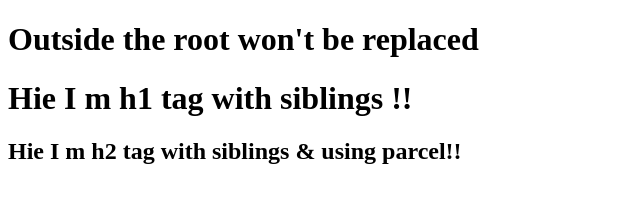
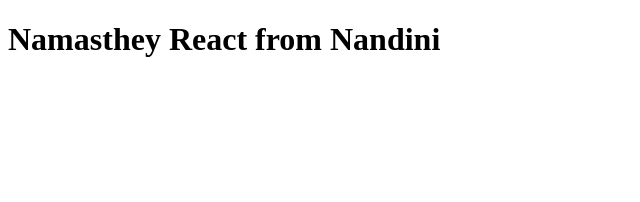
Before and after one commit to nandinigummalla/Namasthey_React, a React app: page / in a window 1280 px wide. Shown: the whole page, without its empty margins (0-640 px from the left). Built offline with nearby package versions, Linux system fonts and the light colour scheme.

Commit message:
episode 3 part 3

```diff
--- a/App.js
+++ b/App.js
@@ -1,10 +1,18 @@
 import React from "react";
 import ReactDOM from "react-dom/client"
 
-const heading = React.createElement("h1", { id: "heading" }, "Hello World using React with parcel !!!");
-// const parent = React.createElement("div", { id: "parent" }, React.createElement("div", { id: "child" }, React.createElement("h1", {}, "Hie I m h1 tag with parent child combo")))
-const parent = React.createElement("div", { id: "parent" }, React.createElement("div", { id: "child" }, [React.createElement("h1", {}, "Hie I m h1 tag with siblings !!"), React.createElement("h2", {}, "Hie I m h2 tag with siblings & using parcel!!")]))
+// React.createElement --> React Element -- js object  --> HTMl Element (render)
+// const heading = React.createElement("h1", { id: "heading" }, "Namasthey React");   // As it's difficult to write will use jsx code from now
+
+// jsx code is html like code and will have minor differences compared to html.. At the end jsx code converts to React code ( becoz js engines don't understand jsx)
+const heading = <h1 id="heading">Namasthey React</h1>   // This will be transpiled to React code( React.createElement) with the help of Babel
+
+const multiLineHeading = (<h1 className="head">
+    Namasthey
+    React
+    from Nandini
+</h1>);  // Need to be binded in () when we write in multiple lines
+
 const root = ReactDOM.createRoot(document.getElementById("root"));
-root.render(parent);
 
-// createElement is a object  and when we render it then the it will convert to html tag and pass to root element
+root.render(multiLineHeading)  // On render the js object converts to html element
--- a/index.html
+++ b/index.html
@@ -9,9 +9,9 @@
 </head>
 
 <body>
-    <h1>Outside the root won't be replaced</h1>
+    <!-- <h1>Outside the root won't be replaced</h1> -->
     <div id="root">
-        <h1>Hello World!!!</h1>
+        <h1>Not rendered properly!!</h1>
         <!-- This will be replaces by the rendered code -->
     </div>
     <!-- <script>
```
Also changed, not shown: package.json (+6 -1 lines), Readme.md.
